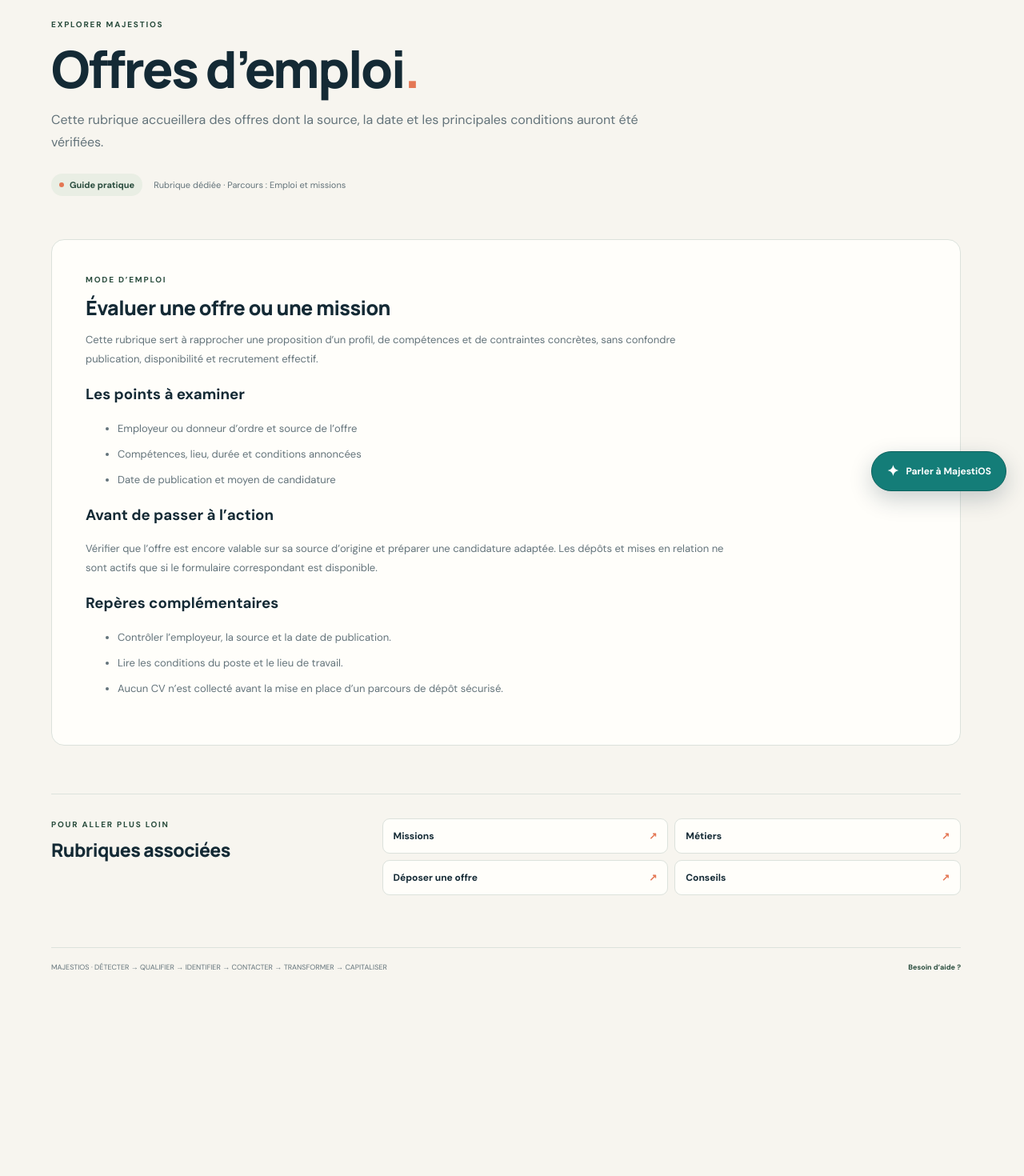
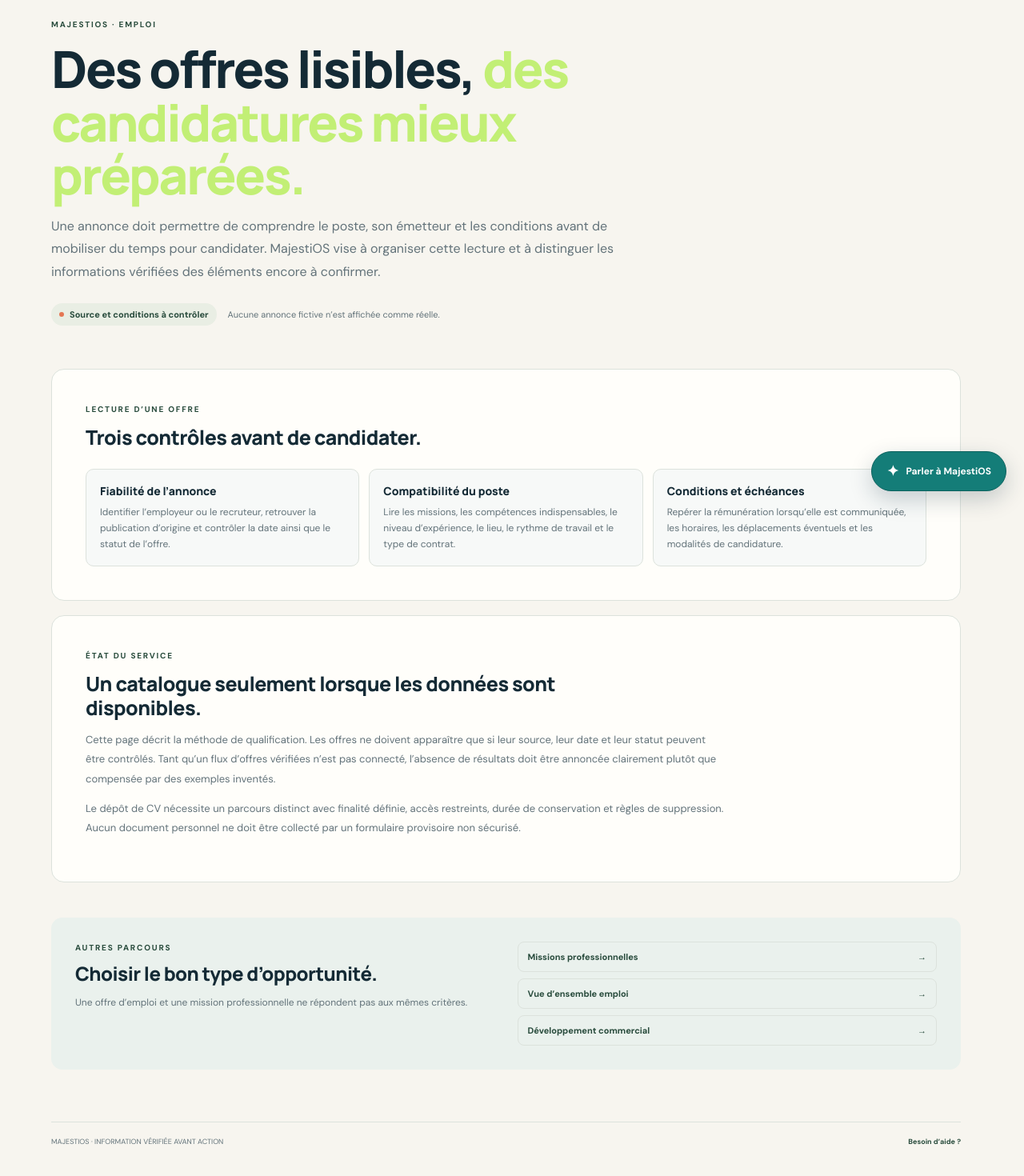
Before and after one commit to Chexpeer/Majestios, a Next.js app: page /opportunites/emploi/offres in a window 1280 px wide. Shown: the part 166-1636 px from the top of the page at 80% size. Before the commit the page ends 1431 px from the top, so only its background shows below. Built offline with nearby package versions, Linux system fonts and the light colour scheme.

Commit message:
Approfondir la page des offres d’emploi avec un parcours de qualification

```diff
--- a/src/app/opportunites/emploi/offres/page.tsx
+++ b/src/app/opportunites/emploi/offres/page.tsx
@@ -1,7 +1,24 @@
-import SiteHub from "@/components/site-hub";
+import Link from "next/link";
+import PublicHeader from "@/components/public-header";
 
-export const metadata = { title: "Offres d’emploi — MajestiOS", description: "Cette rubrique accueillera des offres dont la source, la date et les principales conditions auront été vérifiées." };
+export const metadata = {
+  title: "Offres d’emploi vérifiées — MajestiOS",
+  description: "Explorer les offres d’emploi avec une lecture structurée de la source, du poste, du contrat et des critères de candidature."
+};
 
-export default function Page() {
-  return <SiteHub pathname="/opportunites/emploi/offres" intro="Cette rubrique accueillera des offres dont la source, la date et les principales conditions auront été vérifiées." checklist={["Contrôler l’employeur, la source et la date de publication.","Lire les conditions du poste et le lieu de travail.","Aucun CV n’est collecté avant la mise en place d’un parcours de dépôt sécurisé."]} />;
+const checks = [
+  { title: "Fiabilité de l’annonce", text: "Identifier l’employeur ou le recruteur, retrouver la publication d’origine et contrôler la date ainsi que le statut de l’offre." },
+  { title: "Compatibilité du poste", text: "Lire les missions, les compétences indispensables, le niveau d’expérience, le lieu, le rythme de travail et le type de contrat." },
+  { title: "Conditions et échéances", text: "Repérer la rémunération lorsqu’elle est communiquée, les horaires, les déplacements éventuels et les modalités de candidature." }
+];
+
+export default function OffresEmploiPage() {
+  return <main className="site-page"><PublicHeader /><div className="page-container">
+    <nav className="breadcrumbs" aria-label="Fil d’Ariane"><Link href="/">Accueil</Link><span><b>/</b><Link href="/opportunites">Opportunités</Link></span><span><b>/</b><Link href="/opportunites/emploi">Emploi et missions</Link></span><span><b>/</b><strong>Offres d’emploi</strong></span></nav>
+    <section className="page-hero bodacc-hero"><span className="eyebrow">MAJESTIOS · EMPLOI</span><h1>Des offres lisibles, <span>des candidatures mieux préparées.</span></h1><p>Une annonce doit permettre de comprendre le poste, son émetteur et les conditions avant de mobiliser du temps pour candidater. MajestiOS vise à organiser cette lecture et à distinguer les informations vérifiées des éléments encore à confirmer.</p><div className="page-hero-meta"><span className="status-chip"><i />Source et conditions à contrôler</span><span>Aucune annonce fictive n’est affichée comme réelle.</span></div></section>
+    <section className="content-panel"><span className="eyebrow">LECTURE D’UNE OFFRE</span><h2>Trois contrôles avant de candidater.</h2><div className="bodacc-principle-grid">{checks.map((item)=><div key={item.title}><strong>{item.title}</strong><span>{item.text}</span></div>)}</div></section>
+    <section className="content-panel"><span className="eyebrow">ÉTAT DU SERVICE</span><h2>Un catalogue seulement lorsque les données sont disponibles.</h2><p>Cette page décrit la méthode de qualification. Les offres ne doivent apparaître que si leur source, leur date et leur statut peuvent être contrôlés. Tant qu’un flux d’offres vérifiées n’est pas connecté, l’absence de résultats doit être annoncée clairement plutôt que compensée par des exemples inventés.</p><p>Le dépôt de CV nécessite un parcours distinct avec finalité définie, accès restreints, durée de conservation et règles de suppression. Aucun document personnel ne doit être collecté par un formulaire provisoire non sécurisé.</p></section>
+    <section className="bodacc-next-actions"><div><span className="eyebrow">AUTRES PARCOURS</span><h2>Choisir le bon type d’opportunité.</h2><p>Une offre d’emploi et une mission professionnelle ne répondent pas aux mêmes critères.</p></div><div className="bodacc-next-links"><Link href="/opportunites/emploi/missions">Missions professionnelles <span>→</span></Link><Link href="/opportunites/emploi">Vue d’ensemble emploi <span>→</span></Link><Link href="/developpement-commercial/prospection">Développement commercial <span>→</span></Link></div></section>
+    <footer className="page-footer"><span>MAJESTIOS · INFORMATION VÉRIFIÉE AVANT ACTION</span><Link href="/faq">Besoin d’aide ?</Link></footer>
+  </div></main>;
 }
```
